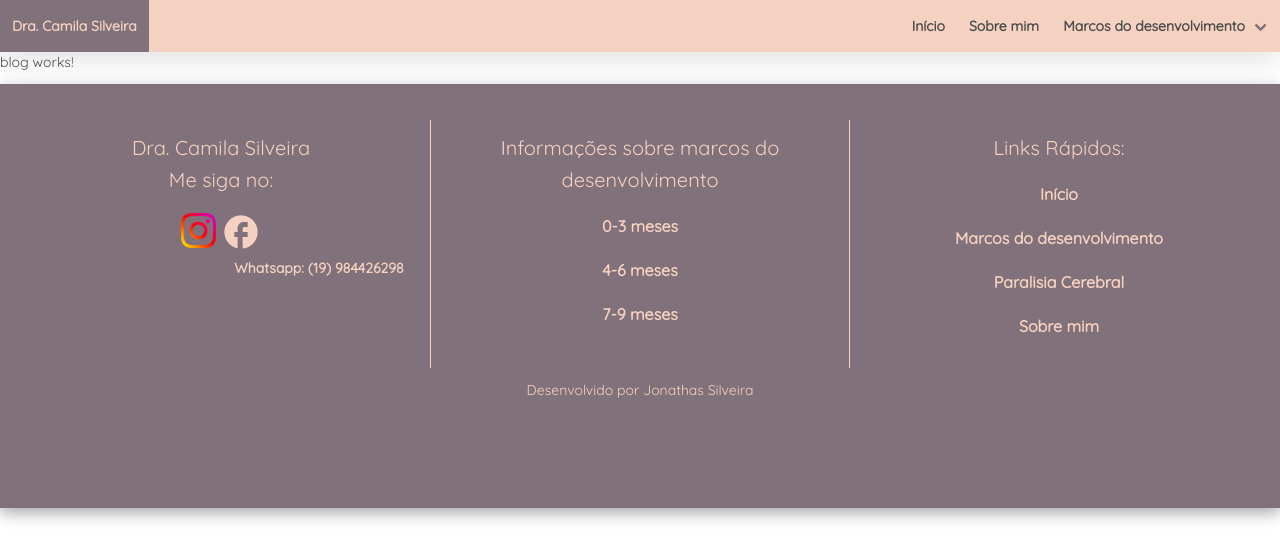
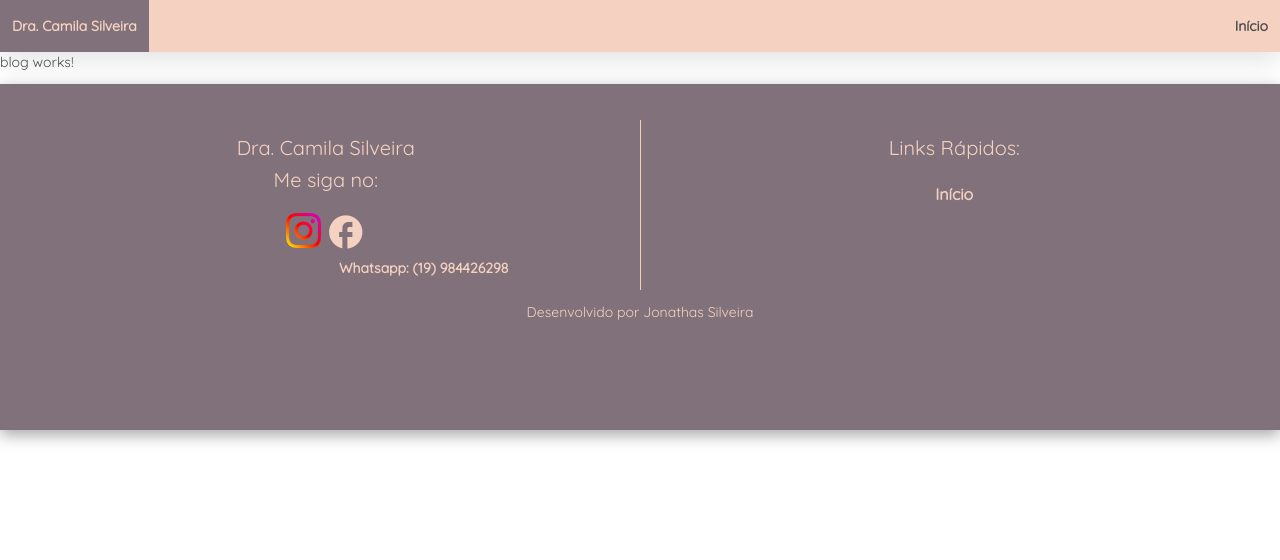
Before and after one commit to dracamilasilveira/camila-site, an Angular app: page /blog in a window 1280 px wide. Shown: the top 560 px of the page. Built offline with nearby package versions, Linux system fonts and the light colour scheme.

Commit message:
Subindo uma versão com footer e navbar

```diff
--- a/src/app/app.component.html
+++ b/src/app/app.component.html
@@ -16,24 +16,24 @@
         Início
       </a>
 
-      <a class="navbar-item" routerLink="sobre-mim">
-        Sobre mim
-      </a>
+      <!-- <a class="navbar-item" routerLink="sobre-mim"> -->
+      <!--   Sobre mim -->
+      <!-- </a> -->
 
-      <div id="drop-menu" class="navbar-item has-dropdown is-hoverable">
-        <a class="navbar-link" routerLink="marcos-do-desenvolvimento">
-          Marcos do desenvolvimento
-        </a>
+      <!-- <div id="drop-menu" class="navbar-item has-dropdown is-hoverable"> -->
+      <!--   <a class="navbar-link" routerLink="marcos-do-desenvolvimento"> -->
+      <!--     Marcos do desenvolvimento -->
+      <!--   </a> -->
 
-        <div class="navbar-dropdown">
-          <a class="navbar-item">
-            0-3 meses
-          </a>
-          <a class="navbar-item">
-            0-6 meses
-          </a>
-        </div>
-      </div>
+      <!--   <div class="navbar-dropdown"> -->
+      <!--     <a class="navbar-item"> -->
+      <!--       0-3 meses -->
+      <!--     </a> -->
+      <!--     <a class="navbar-item"> -->
+      <!--       0-6 meses -->
+      <!--     </a> -->
+      <!--   </div> -->
+      <!-- </div> -->
 
       <!-- <div class="navbar-item has-dropdown is-hoverable">
           <a class="navbar-link">
@@ -99,18 +99,18 @@
       </div>
 
     </div>
-    <div class="column border-right-pink">
-      <a class="footer-a">
-        <h2>Informações sobre marcos do desenvolvimento</h2>
-      </a>
-      <div class="space-footer">
-        <div *ngFor="let item of ages" routerLink="{{item.routerLink}}">
-          <a class="footer-a">
-            <h3 style="font-weight: bolder;">{{item.name}}</h3>
-          </a>
-        </div>
-      </div>
-    </div>
+    <!-- <div class="column border-right-pink"> -->
+    <!--   <a class="footer-a"> -->
+    <!--     <h2>Informações sobre marcos do desenvolvimento</h2> -->
+    <!--   </a> -->
+    <!--   <div class="space-footer"> -->
+    <!--     <div *ngFor="let item of ages" routerLink="{{item.routerLink}}"> -->
+    <!--       <a class="footer-a"> -->
+    <!--         <h3 style="font-weight: bolder;">{{item.name}}</h3> -->
+    <!--       </a> -->
+    <!--     </div> -->
+    <!--   </div> -->
+    <!-- </div> -->
     <div class="column">
       <a class="footer-a space-footer">
         <h2>Links Rápidos:</h2>
--- a/src/app/app.component.ts
+++ b/src/app/app.component.ts
@@ -19,9 +19,9 @@ export class AppComponent {
 
   links: Array<Link> = [
     { 'name': 'Início', 'routerLink': '' },
-    { 'name': 'Marcos do desenvolvimento', 'routerLink': 'marcos-do-desenvolvimento' },
-    { 'name': 'Paralisia Cerebral', 'routerLink': 'paralisia-cerebral' },
-    { 'name': 'Sobre mim', 'routerLink': 'sobre-mim' }
+    /* { 'name': 'Marcos do desenvolvimento', 'routerLink': 'marcos-do-desenvolvimento' }, */
+    /* { 'name': 'Paralisia Cerebral', 'routerLink': 'paralisia-cerebral' }, */
+    /* { 'name': 'Sobre mim', 'routerLink': 'sobre-mim' } */
   ]
 
   ages: Array<Link> = [
--- a/src/app/home/home.component.css
+++ b/src/app/home/home.component.css
@@ -1,5 +1,16 @@
 #panel {
     /* border: solid; */
+
+}
+
+
+.hero-photo-mila {
+    width:50%;
+}
+
+.hero-body{
+                justify-content: center;
+                padding:0px
 
 }
 
@@ -99,8 +110,14 @@ iframe {
     padding:30px;
     margin:10px;
     background-color:white;
-    min-height:510px;
+    /* min-height:410px; */
+    height:460px;
     box-shadow: 2px 2px 2px 2px darkgrey;
+}
+
+.care-appointment .icons {
+    padding:0px !important;
+    margin-right:0px !important;
 }
 
 iframe {
@@ -306,7 +323,7 @@ a:-webkit-any-link {
 }
 
 .info-extended {
-    min-height:600px;
+    /* min-height:600px; */
 }
 
 .info {
--- a/src/app/home/home.component.html
+++ b/src/app/home/home.component.html
@@ -39,6 +39,18 @@
 </div>
 </a>
 
+<!-- <section class="hero is-fullheight is-info mila-color-brown-pink"> -->
+<!--     <div class="hero-body collumns" style="padding:0px"> -->
+<!--             <div class="collumn is-half"> -->
+<!--                 asdfasdf -->
+<!--             </div> -->
+
+<!--             <div id="mila-photo" class="collumn if-half hero-photo-mila"> -->
+<!--                 fasdfad -->
+<!--             </div> -->
+<!--     </div> -->
+<!-- </section> -->
+
 <div id="panel" fxLayout fxLayout.xs="column-reverse" fxLayout.sm="column-reverse" fxLayoutAlign="center"
             fxLayoutGap.xs="0" class="banner" fxLayout="row">
     <div id="mila-description" fxFlex="45" fxLayout="column" fxLayoutAlign="center stretch">
@@ -60,7 +72,7 @@
         </a>
     </div>
     <div id="mila-photo" fxFlex="55">
-        <img src="assets/mila_croped.png" alt="Girl in a jacket" width="310" height="400">
+        <img src="assets/mila_croped.png"  width="310" height="400">
         <!-- <img src="assets/mila_croped.png" alt="Girl in a jacket" width="450" height="600"> -->
     </div>
 </div>
@@ -102,9 +114,32 @@
 </div>
 
 <div class="info info-extended" fxLayout fxLayout.xs="column" fxLayout.sm="column" fxLayout="row" fxLayoutAlign="center stretch">
+            <div class="care-appointment" fxLayout="collumn" fxFlex="40" fxLayoutAlign="start center">
+                <div style="text-align:center">
+                    <div>
+                    <span class="material-icons icons">
+                        child_care
+                    </span>
+                    </div>
+                    <div class="titles">
+                        Consultório
+                    </div>
+                    <div class="text-description justified">
+                        Eu prezo por uma consulta com tempo para tirar suas dúvidas e avaliar sua criança.
+                        Um diferencial dessa forma de atendimento é o conforto já que o consultório fica em um condomínio tranquilo, com estacionamento, de fácil acesso para quem mora em Campinas e região.
+                    </div>
+                    <div class="details">
+                        Campinas
+                    </div>
 
-            <div class="care-appointment" fxLayout="collumn" fxFlex="33" fxLayoutAlign="start center">
+                    <!-- <div class="details">
+                        Orçamento: A depender do endereço
+                    </div> -->
+                </div>
+            </div>
 
+
+            <div class="care-appointment" fxLayout="collumn" fxFlex="40" fxLayoutAlign="start center">
                 <div style="text-align:center">
                     <div>
                     <span class="material-icons icons">
@@ -126,11 +161,15 @@
                     </div> -->
                 </div>
             </div>
-            <div class="care-appointment" fxLayout="collumn" fxFlex="33" fxLayoutAlign="start center">
+</div>
+
+
+<div class="info info-extended" fxLayout fxLayout.xs="column" fxLayout.sm="column" fxLayout="row" fxLayoutAlign="center stretch">
+            <div class="care-appointment" fxLayout="collumn" fxFlex="40" fxLayoutAlign="start center">
 
                 <div style="text-align:center">
                     <span class="material-icons icons">
-                        computer
+                        interpreter_mode
                     </span>
                     <div class="titles">
                         Consulta Online
@@ -147,7 +186,7 @@
                     </div> -->
                 </div>
             </div>
-            <div class="care-appointment" fxLayout="collumn" fxFlex="33" fxLayoutAlign="start center">
+            <div class="care-appointment" fxLayout="collumn" fxFlex="40" fxLayoutAlign="start center">
                 <div style="text-align:center">
                     <span class="material-icons icons">
                         computer
```
Also changed, not shown: 2 other files (tests, documents, lock files or other folders).
